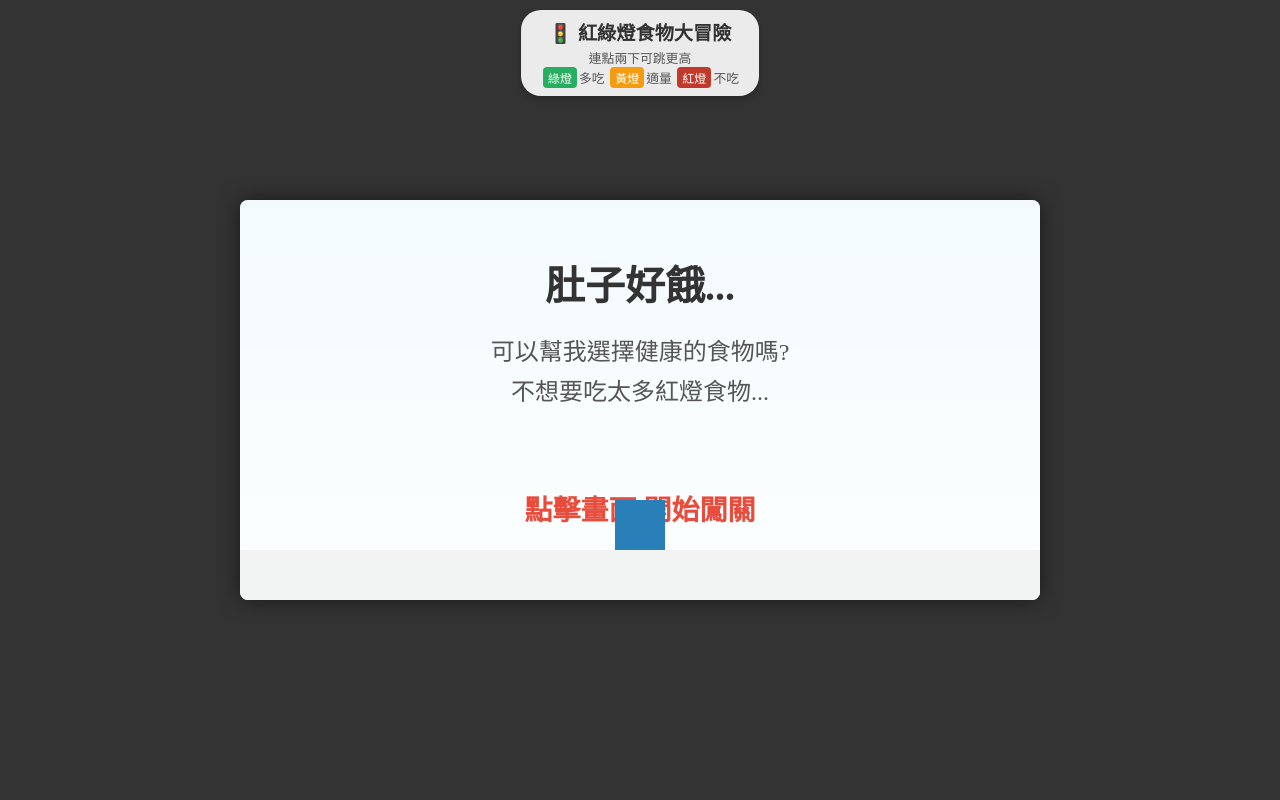
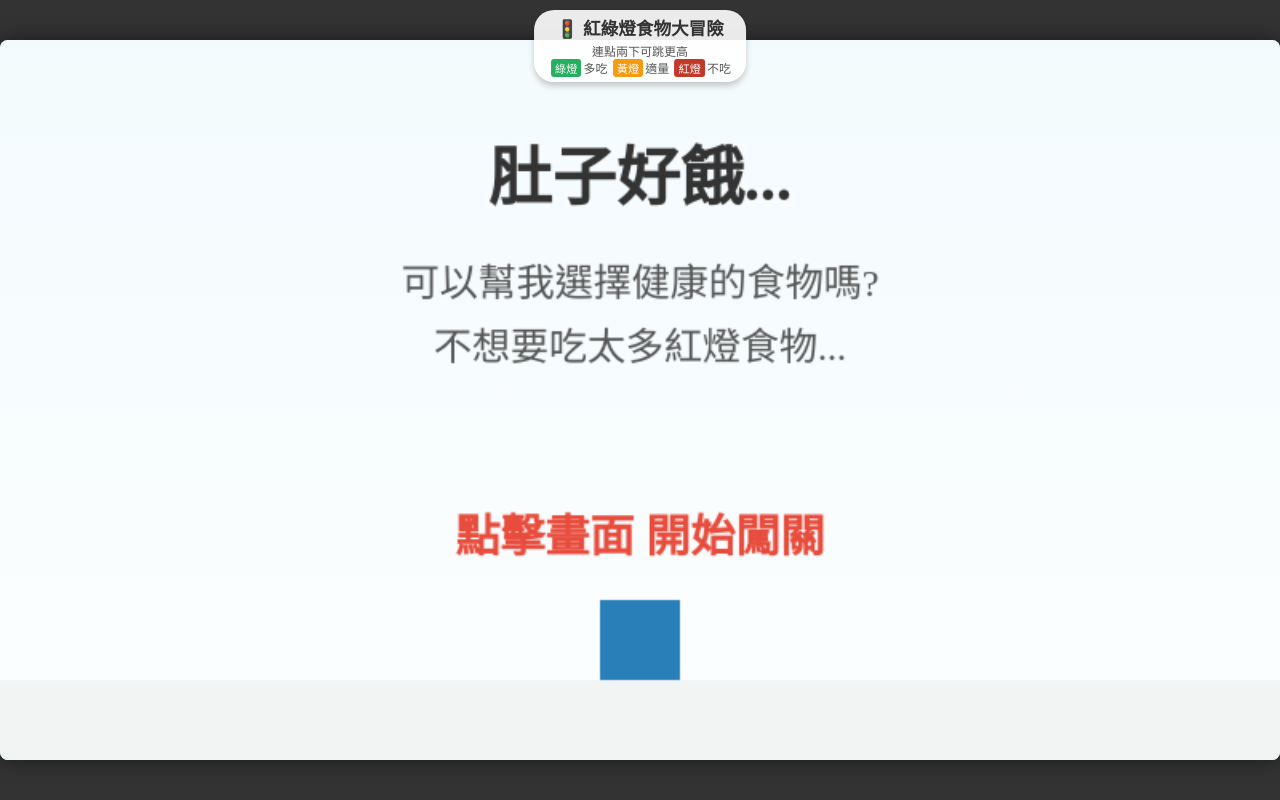
Before and after one commit to LukeHsiao-YC/foodrunmobile, a plain HTML site: page index.html in a window 1280 px wide. Drawn offline with Linux system fonts and the light colour scheme.

Commit message:
Update index.html

```diff
--- a/index.html
+++ b/index.html
@@ -2,49 +2,48 @@
 <html lang="zh-TW">
 <head>
     <meta charset="UTF-8">
-    <meta name="viewport" content="width=device-width, initial-scale=1.0, maximum-scale=1.0, user-scalable=no">
+    <meta name="viewport" content="width=device-width, initial-scale=1.0, maximum-scale=1.0, user-scalable=no, viewport-fit=cover">
     <meta name="apple-mobile-web-app-capable" content="yes">
     <meta name="apple-mobile-web-app-status-bar-style" content="black-translucent">
-    <title>紅綠燈食物大冒險 v6.0 (手機版)</title>
+    <title>紅綠燈食物大冒險 v7.0 (完美適配版)</title>
     <style>
-        body {
+        /* 重置預設樣式，確保滿版 */
+        html, body {
             margin: 0;
             padding: 0;
-            display: flex;
-            flex-direction: column;
-            justify-content: center;
-            align-items: center;
-            height: 100vh;
-            background-color: #333; /* 背景改深色，更像遊戲機 */
+            width: 100%;
+            height: 100%;
+            overflow: hidden; /* 禁止捲動 */
+            background-color: #333;
             font-family: 'Microsoft JhengHei', sans-serif;
-            overflow: hidden;
-            /* 禁止選取文字與長按跳出選單 */
+            /* 禁止選取 */
             user-select: none;
             -webkit-user-select: none;
-            touch-action: manipulation;
+            touch-action: none; /* 禁止預設觸控行為 */
+            position: fixed; /* 鎖定畫面防止橡皮筋效果 */
         }
 
+        /* 遊戲容器：負責置中 Canvas */
         #game-container {
-            position: relative;
+            position: absolute;
+            top: 0;
+            left: 0;
             width: 100%;
             height: 100%;
             display: flex;
             justify-content: center;
             align-items: center;
+            background: #333;
         }
 
         canvas {
-            background-color: #fff;
-            border-radius: 8px;
+            /* 實際尺寸由 JS 控制，這裡只設陰影 */
             box-shadow: 0 0 20px rgba(0,0,0,0.5);
             background: linear-gradient(to bottom, #87CEEB 0%, #E0F7FA 100%);
-            /* 讓 Canvas 在手機上保持比例但盡量放大 */
-            max-width: 100%;
-            max-height: 100%;
-            object-fit: contain;
+            border-radius: 8px;
         }
 
-        /* 介面層：包含標題說明 */
+        /* 介面層 */
         #ui-layer {
             position: absolute;
             top: 10px;
@@ -52,23 +51,23 @@
             transform: translateX(-50%);
             text-align: center;
             background: rgba(255, 255, 255, 0.9);
-            padding: 8px 20px;
+            padding: 5px 15px;
             border-radius: 20px;
             box-shadow: 0 4px 6px rgba(0,0,0,0.2);
-            width: auto;
             white-space: nowrap;
             z-index: 10;
+            pointer-events: none; /* 讓點擊穿透到遊戲 */
         }
 
-        h2 { margin: 0; font-size: 1.2rem; color: #333; }
-        .instructions { font-size: 0.8rem; color: #555; margin-top: 2px;}
+        h2 { margin: 0; font-size: 1.1rem; color: #333; }
+        .instructions { font-size: 0.75rem; color: #555; margin-top: 2px;}
 
-        .tag { padding: 2px 5px; border-radius: 4px; color: white; display: inline-block; margin: 0 2px; font-size: 0.75rem;}
+        .tag { padding: 1px 4px; border-radius: 3px; color: white; display: inline-block; margin: 0 2px; font-size: 0.7rem;}
         .g-tag { background-color: #27ae60; }
         .y-tag { background-color: #f39c12; }
         .r-tag { background-color: #c0392b; }
 
-        /* --- 手機轉向提示層 (預設隱藏) --- */
+        /* 轉向提示 */
         #rotate-message {
             display: none;
             position: fixed;
@@ -88,7 +87,6 @@
             100% { transform: rotate(0deg); }
         }
 
-        /* 當螢幕是直向 (Portrait) 時，顯示轉向提示 */
         @media screen and (orientation: portrait) {
             #rotate-message { display: flex; }
             #game-container { display: none; }
@@ -113,12 +111,51 @@
                 <span class="tag r-tag">紅燈</span>不吃
             </div>
         </div>
-        <canvas id="gameCanvas" width="800" height="400"></canvas>
+        <canvas id="gameCanvas" width="800" height="450"></canvas>
     </div>
 
 <script>
     const canvas = document.getElementById('gameCanvas');
     const ctx = canvas.getContext('2d');
+    const container = document.getElementById('game-container');
+
+    // --- 0. 自動縮放邏輯 (解決畫面被切掉的關鍵) ---
+    function resizeGame() {
+        // 取得瀏覽器內部實際可用寬高
+        const windowWidth = window.innerWidth;
+        const windowHeight = window.innerHeight;
+
+        // 遊戲原始設計比例
+        const gameRatio = canvas.width / canvas.height;
+        const windowRatio = windowWidth / windowHeight;
+
+        let finalWidth, finalHeight;
+
+        // 計算最佳縮放尺寸 (Letterbox 模式：保持比例，塞滿畫面)
+        if (windowRatio < gameRatio) {
+            // 螢幕比較窄，以寬度為基準
+            finalWidth = windowWidth;
+            finalHeight = windowWidth / gameRatio;
+        } else {
+            // 螢幕比較寬，以高度為基準
+            finalWidth = windowHeight * gameRatio;
+            finalHeight = windowHeight;
+        }
+
+        // 套用 CSS 尺寸 (不影響 Canvas 內部的解析度)
+        canvas.style.width = finalWidth + "px";
+        canvas.style.height = finalHeight + "px";
+    }
+
+    // 監聽視窗變化，隨時調整
+    window.addEventListener('resize', resizeGame);
+    window.addEventListener('orientationchange', () => {
+        // 轉向時有時候瀏覽器反應慢，延遲一下再算
+        setTimeout(resizeGame, 200);
+    });
+    // 初始執行一次
+    resizeGame();
+
 
     // --- 1. 食物資料庫 ---
     const greenList = [
@@ -155,29 +192,13 @@
         {name:"冰淇淋蛋糕", icon:"🎂"}
     ];
 
-    // --- 2. 關卡設定 ---
+    // --- 2. 關卡與遊戲參數 ---
     const levelConfig = [
-        {
-            targetScore: 100,
-            speed: 4,
-            title: "Level 1: 新手出發",
-            msg: "做得好！多選「綠燈食物」\n身體輕盈，才能跳得更高喔！"
-        },
-        {
-            targetScore: 300,
-            speed: 5.5,
-            title: "Level 2: 美味誘惑",
-            msg: "越來越棒了！「黃燈食物」可以吃，\n但是要控制份量，偶爾吃就好！"
-        },
-        {
-            targetScore: 600,
-            speed: 7,
-            title: "Level 3: 極速挑戰",
-            msg: "太厲害了！記住絕對要避開「紅燈食物」，\n它們會讓你變胖跑不動喔！"
-        }
+        { targetScore: 100, speed: 4, msg: "做得好！多選「綠燈食物」\n身體輕盈，才能跳得更高喔！" },
+        { targetScore: 300, speed: 5.5, msg: "越來越棒了！「黃燈食物」可以吃，\n但是要控制份量，偶爾吃就好！" },
+        { targetScore: 600, speed: 7, msg: "太厲害了！記住絕對要避開「紅燈食物」，\n它們會讓你變胖跑不動喔！" }
     ];
 
-    // --- 3. 遊戲參數 ---
     let score = 0;
     let currentLevel = 0;
     let gameSpeed = 4;
@@ -187,7 +208,7 @@
 
     const player = {
         x: 60,
-        y: 280, // 稍微調高起始位置
+        y: 300,
         width: 50,
         height: 50,
         baseSize: 50,
@@ -204,8 +225,9 @@
     let foods = [];
     let effects = [];
 
-    // --- 4. 核心邏輯 ---
-    // (邏輯與之前相同，僅微調畫面參數以適應縮放)
+    // --- 3. 核心邏輯 (為適配 16:9 修改地面位置) ---
+    // 地面位置設為 400 (Canvas 高度 450)
+    const GROUND_Y = 400;
 
     function spawnFood() {
         let rand = Math.random();
@@ -230,7 +252,7 @@
 
         foods.push({
             x: canvas.width,
-            y: 250 + Math.random() * 80, // 調整生成高度區間
+            y: (GROUND_Y - 100) + Math.random() * 80, // 根據新地面調整生成
             size: 45,
             data: type,
             category: category,
@@ -281,29 +303,25 @@
         }
     }
 
-    // 支援鍵盤與觸控
-    document.addEventListener('keydown', (e) => {
+    // 統一監聽整個頁面，防止死角
+    window.addEventListener('keydown', (e) => {
         if (e.code === 'Space') handleInput();
     });
-    // 使用 touchend 或是 click，這裡統一監聽 container 範圍
-    const container = document.getElementById('game-container');
 
-    // 桌面滑鼠
-    container.addEventListener('mousedown', (e) => {
-        e.preventDefault();
-        handleInput();
+    // 支援觸控與滑鼠
+    ['mousedown', 'touchstart'].forEach(evt => {
+        document.body.addEventListener(evt, (e) => {
+            // 只有當不是在點擊「轉向提示」時才觸發遊戲輸入
+            if (e.target.id !== 'rotate-message') {
+                e.preventDefault();
+                handleInput();
+            }
+        }, { passive: false });
     });
-
-    // 手機觸控 (防止預設行為)
-    container.addEventListener('touchstart', (e) => {
-        e.preventDefault();
-        handleInput();
-    }, {passive: false});
-
 
     function startGame() {
         gameState = 'PLAYING';
-        player.y = 280;
+        player.y = 300;
         updateLevelSettings();
     }
 
@@ -330,10 +348,9 @@
         player.dy += player.gravity;
         player.y += player.dy;
 
-        // 地面高度固定
-        let groundY = 350;
-        if (player.y + player.height > groundY) {
-            player.y = groundY - player.height;
+        // 地面判定
+        if (player.y + player.height > GROUND_Y) {
+            player.y = GROUND_Y - player.height;
             player.dy = 0;
             player.grounded = true;
             player.jumpCount = 0;
@@ -400,7 +417,7 @@
 
         // 地面
         ctx.fillStyle = '#7f8c8d';
-        ctx.fillRect(0, 350, canvas.width, 50);
+        ctx.fillRect(0, GROUND_Y, canvas.width, canvas.height - GROUND_Y);
 
         if (gameState !== 'MENU') drawGameContent();
 
@@ -436,7 +453,7 @@
         ctx.fillText('點擊畫面 開始闖關', canvas.width/2, 320);
 
         ctx.fillStyle = player.color;
-        ctx.fillRect(canvas.width/2 - 25, 350 - 50, 50, 50); // 地面高度350
+        ctx.fillRect(canvas.width/2 - 25, GROUND_Y - 50, 50, 50);
     }
 
     function drawGameContent() {
@@ -445,7 +462,6 @@
         foods.forEach(f => {
             if (f.collected) return;
             ctx.fillText(f.data.icon, f.x + f.size/2, f.y + f.size/2);
-            // 手機版字體稍微調整清楚一點
             ctx.fillStyle = "#333";
             ctx.font = "bold 16px Microsoft JhengHei";
             ctx.fillText(f.data.name, f.x + f.size/2, f.y + f.size + 15);
@@ -478,21 +494,22 @@
 
         let fatPercent = Math.round(((player.width - player.baseSize) / (player.maxSize - player.baseSize)) * 100);
         ctx.fillStyle = fatPercent > 70 ? "red" : "green";
-        ctx.fillRect(10, 45, fatPercent * 2, 10); // 簡化條
+        ctx.fillRect(10, 45, fatPercent * 2, 10);
     }
 
     function drawLevelUp() {
         ctx.fillStyle = 'rgba(0, 0, 0, 0.7)';
         ctx.fillRect(0, 0, canvas.width, canvas.height);
 
+        let boxW = 500;
+        let boxH = 300;
+        if (boxW > canvas.width) boxW = canvas.width * 0.9;
+
+        let boxX = (canvas.width - boxW)/2, boxY = (canvas.height - boxH)/2;
+
         ctx.fillStyle = '#fff';
         ctx.strokeStyle = '#f1c40f';
         ctx.lineWidth = 4;
-        let boxW = 500, boxH = 300;
-        // 手機版防破版，限制最大寬度
-        if (canvas.width < 520) { boxW = canvas.width * 0.9; }
-
-        let boxX = (canvas.width - boxW)/2, boxY = (canvas.height - boxH)/2;
         ctx.fillRect(boxX, boxY, boxW, boxH);
         ctx.strokeRect(boxX, boxY, boxW, boxH);
 
@@ -530,7 +547,7 @@
         ctx.fillText('兇手是...', canvas.width/2, 140);
 
         let uniqueBadFoods = [...new Map(eatenRedFoods.map(item => [item['name'], item])).values()];
-        let displayLimit = 4; // 手機版顯示少一點以免太擠
+        let displayLimit = 4;
         let totalW = Math.min(uniqueBadFoods.length, displayLimit) * 70;
         let startX = canvas.width/2 - (totalW / 2) + 35;
 
@@ -575,7 +592,7 @@
         currentLevel = 0;
         player.width = player.baseSize;
         player.height = player.baseSize;
-        player.y = 280;
+        player.y = 300;
         player.dy = 0;
         player.jumpCount = 0;
         foods = [];
```
